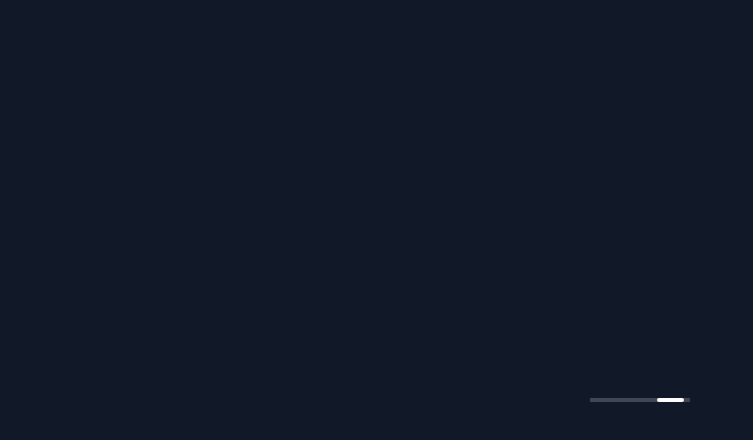
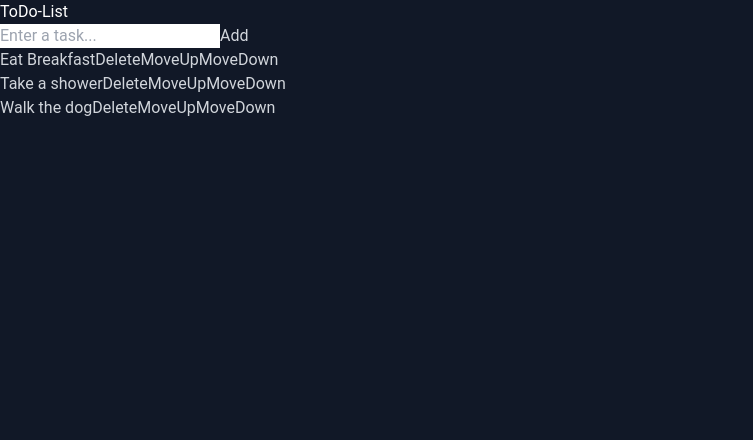
Before and after one commit to adriangoerken/todo-list-app, a React (Vite) app: page / in a window 1280 px wide. Shown: the top 440 px of the page, without its empty margins (0-753 px from the left). Built offline with nearby package versions, Linux system fonts and the light colour scheme.

Commit message:
Add ToDoList component

```diff
--- /dev/null
+++ b/src/components/ToDoList.jsx
@@ -0,0 +1,95 @@
+import React, { useState } from 'react';
+
+const ToDoList = () => {
+	const [tasks, setTasks] = useState([
+		'Eat Breakfast',
+		'Take a shower',
+		'Walk the dog',
+	]);
+	const [newTask, setNewTask] = useState('');
+
+	const handleInputChange = (e) => {
+		setNewTask(e.target.value);
+	};
+
+	const addTask = () => {
+		if (newTask.trim() !== '') {
+			setTasks((t) => [...t, newTask]);
+			setNewTask('');
+		}
+	};
+
+	const deleteTask = (index) => {
+		const updatedTasks = tasks.filter((_, i) => i !== index);
+		setTasks(updatedTasks);
+	};
+
+	const moveTaskUp = (index) => {
+		if (index > 0 && index < tasks.length) {
+			const updatedTasks = [...tasks];
+			[updatedTasks[index], updatedTasks[index - 1]] = [
+				updatedTasks[index - 1],
+				updatedTasks[index],
+			];
+
+			setTasks(updatedTasks);
+		}
+	};
+
+	const moveTaskDown = (index) => {
+		if (index < tasks.length - 1) {
+			const updatedTasks = [...tasks];
+			[updatedTasks[index], updatedTasks[index + 1]] = [
+				updatedTasks[index + 1],
+				updatedTasks[index],
+			];
+
+			setTasks(updatedTasks);
+		}
+	};
+
+	return (
+		<section>
+			<h1>ToDo-List</h1>
+			<div>
+				<input
+					type="text"
+					placeholder="Enter a task..."
+					value={newTask}
+					onChange={handleInputChange}
+					className="text-black"
+				/>
+				<button onClick={addTask} className="btn-add">
+					Add
+				</button>
+			</div>
+			<ol>
+				{tasks.map((task, index) => (
+					<li key={index}>
+						<span className="text">{task}</span>
+						<button
+							onClick={() => deleteTask(index)}
+							className="btn-delete"
+						>
+							Delete
+						</button>
+						<button
+							onClick={() => moveTaskUp(index)}
+							className="btn-move-up"
+						>
+							MoveUp
+						</button>
+						<button
+							onClick={() => moveTaskDown(index)}
+							className="btn-move-down"
+						>
+							MoveDown
+						</button>
+					</li>
+				))}
+			</ol>
+		</section>
+	);
+};
+
+export default ToDoList;
--- a/src/pages/IndexPage.jsx
+++ b/src/pages/IndexPage.jsx
@@ -1,7 +1,8 @@
 import React from 'react';
+import ToDoList from '../components/ToDoList';
 
 const IndexPage = () => {
-	return <div>IndexPage</div>;
+	return <ToDoList />;
 };
 
 export default IndexPage;
--- a/src/providers/AuthContextProvider.jsx
+++ b/src/providers/AuthContextProvider.jsx
@@ -8,7 +8,7 @@ const AuthContext = createContext();
 
 export const AuthProvider = ({ children }) => {
 	const navigate = useNavigate();
-	const [loading, setLoading] = useState(true);
+	const [loading, setLoading] = useState(false); // TODO: Change to true
 	const [user, setUser] = useState(null);
 
 	useEffect(() => {
```
